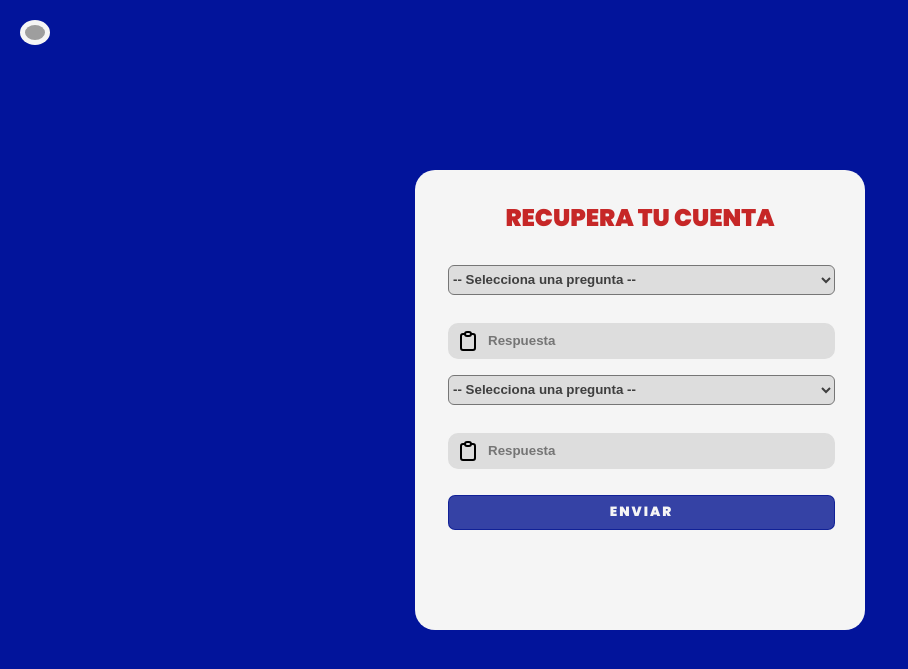
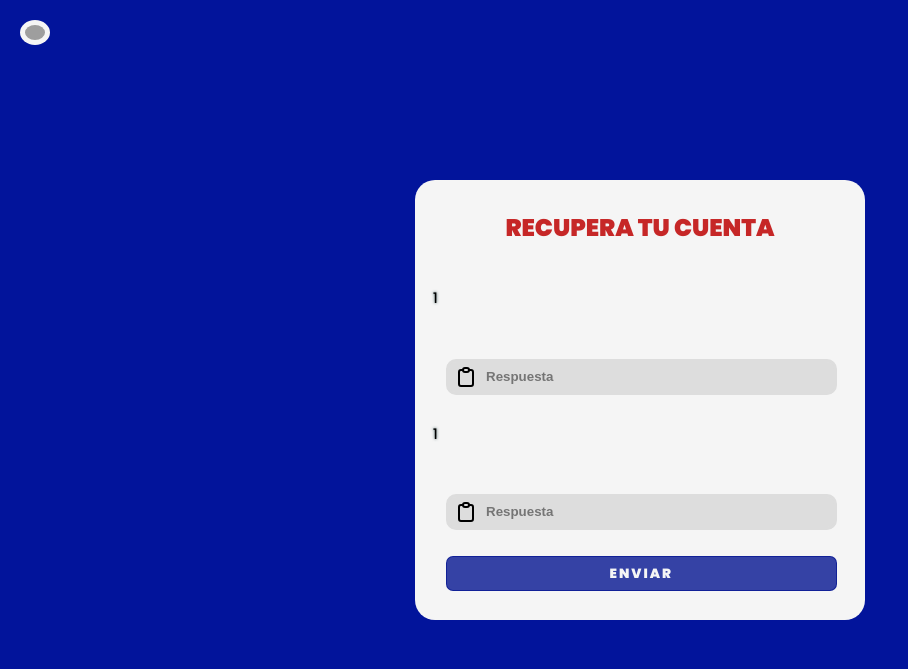
Before and after one commit to Gabrielgit04/servicio-comunitario, a PHP site: page /views/recover-password/index.php in a window 1280 px wide. Shown: the top 669 px of the page, without its empty margins (0-908 px from the left). Run offline with PHP 8.4, Linux system fonts and the light colour scheme; the visitor is signed in with stand-in values (Sample User, id 1); grey boxes are pictures that could not be loaded.

Commit message:
conect-recover-question-with-id-authenticate

```diff
--- a/controller/errores.php
+++ b/controller/errores.php
@@ -1,6 +1,5 @@
 <?php
 session_start();
-$_SESSION['id'];
 ?>
 <!DOCTYPE html>
 <html lang="en">
@@ -10,8 +9,9 @@
     <title>Document</title>
 </head>
 <body>
-    <pre><?php if(isset($_SESSION['id'])){
-        var_dump($_SESSION['id']);
+    <pre><?php if(isset($_SESSION['q1'])){
+        var_dump($_SESSION['q1']);
+        var_dump($_SESSION['q2']);
     } ?></pre>
 
     </pre>
--- a/views/assets/css/style-recover.css
+++ b/views/assets/css/style-recover.css
@@ -93,7 +93,7 @@
     position: relative;
     height:50px;
     line-height: 50px;
-    margin: 20px 0 0px 0;
+    margin: 18px 0 0px 0;
     padding: 8px;
 }
 .question-box form select{
@@ -199,9 +199,10 @@
     cursor: pointer;
 
 }
-.recover-form{
+.question-box .recover-form{
     width: 450px;
-    height: 460px;
+    height: 440px;
+    min-height: fit-content;
     background-color: whitesmoke;
     border-radius: 20px;
     display: flex;
@@ -211,6 +212,25 @@
     padding: 0 10px;
 
 
+}
+.question-box .recover{
+    width: 450px;
+    height: 440px;
+    min-height: fit-content;
+    background-color: whitesmoke;
+    border-radius: 20px;
+    display: flex;
+    flex-direction: column;
+    position: absolute;
+    padding: 0 8px;
+
+}
+.text{
+    font-family:'Poppins-light', Arial, Helvetica, sans-serif ;
+    text-transform: uppercase;
+    text-shadow: 0 0 3px darkslategray;
+    text-indent: 10px;
+    font-size: 14px;
 }
 
 
@@ -247,6 +267,10 @@
 
 
 
+@font-face {
+    font-family: 'Poppins-light';
+    src: url(../fonts/Poppins-Light.ttf) format('truetype');
+}
 
 
 @font-face {
--- a/views/assets/css/styles.css
+++ b/views/assets/css/styles.css
@@ -55,6 +55,7 @@
     background-color: whitesmoke;
     gap: 20px;
     border-radius: 20px;
+    min-height: fit-content;
 }
 .inputs{
     width: 100%;
@@ -128,8 +129,10 @@
     height: 35px;
     width: 90%;
     transform: translateX(23px);
-    margin-top: 15px;
+    font-family: 'Poppins',Arial, Helvetica, sans-serif;
+    margin-top: 30px;
     border-radius: 7px;
+    text-transform: uppercase;
     border: 1px solid  rgba(8, 24, 146, 0.807);
     background-color:  rgba(8, 24, 146, 0.807);
     color: whitesmoke;
--- a/views/recover-password/index.php
+++ b/views/recover-password/index.php
@@ -1,4 +1,6 @@
-
+<?php
+session_start();
+?>
 <!DOCTYPE html>
 <html lang="en">
 <head>
@@ -13,20 +15,11 @@
         <a href="../../views/login/index.php"><img src="../assets/imgs/icons/arrow-left.svg" alt="exit" class="exit"></a>
 
 
-        <form action="/controller/secure.php" method="post" autocomplete="off">
+        <form action="/controller/recover/recover.php" method="post" autocomplete="off" class='recover'>
             <header class="header-box"><h2>Recupera tu cuenta</h2></header>
 
+            <h5 class="text"><?php echo $_SESSION['q1'] ?></h5>
 
-
-            <select id="security-question" name="security-question" required>
-                <option value="" selected disabled>-- Selecciona una pregunta --</option>
-                <option value="rol-consejo">¿Cuáll es tu cargo en el consejo comunal?</option>
-                <option value="first-job">¿Cuál fue tu primer trabajo?</option>
-                <option value="favorite-teacher">
-                    ¿Cuál era el nombre de tu maestro favorito?</option>
-                <option value="name-mom">¿Nombre de tu Mamá?</option>
-                <option value="son-daughter">¿Nombre de tu Hijo/a?</option>
-            </select>
 
             <div class="input_area">
                 <input type="text" name="recover-" id="user" class="entry" placeholder="Respuesta" minlength="3" maxlength="30"  title="Se permiten letras, numeros y guines bajos, y la longitud debe ser de 3 a 30 caracteres" required>
@@ -34,23 +27,14 @@
                             class="icon_user"></span></div>
             </div>
 
+            <h5 class="text"><?php echo $_SESSION['q2'] ?></h5>
 
 
-            <select id="security-question" name="security-question-2" required>
-                <option value="" selected disabled>-- Selecciona una pregunta --</option>
-                <option value="rol-consejo">¿Cuáll es tu cargo en el consejo comunal?</option>
-                <option value="first-job">¿Cuál fue tu primer trabajo?</option>
-                <option value="favorite-teacher">¿Cuál era el nombre de tu maestro favorito?</option>
-                <option value="name-mom">¿Nombre de tu Mamá?</option>
-                <option value="son-daughter">¿Nombre de tu Hijo/a?</option>
-            </select>
             <div class="input_area">
                 <input type="text" name="quest2" id="user" class="entry" placeholder="Respuesta" minlength="3" maxlength="30"  title="Se permiten letras, numeros y guines bajos, y la longitud debe ser de 3 a 30 caracteres" required>
                 <div class="labelline"><span><img src="../assets/imgs/icons/clipboard.svg" alt="icon"
                             class="icon_user"></span></div>
             </div>
-
-
 
             <button class="btn-secure">Enviar</button>
         </form>
```
Also changed, not shown: controller/recover/auth-id.php (+6 -2 lines), controller/recover/recover.php (deleted, +0 -32 lines), views/secure-questions/index.php (+11 -12 lines), models/servicio.db.
